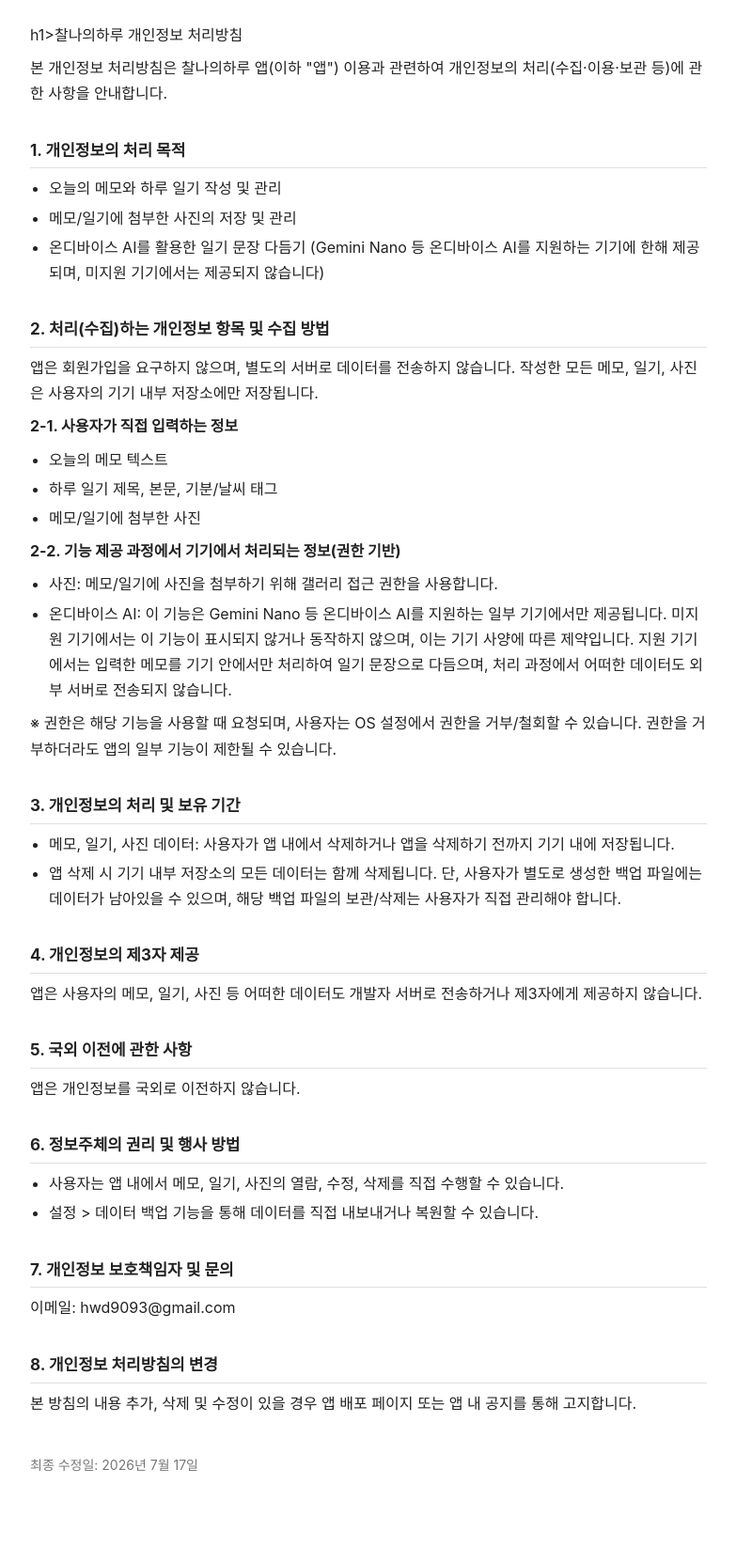
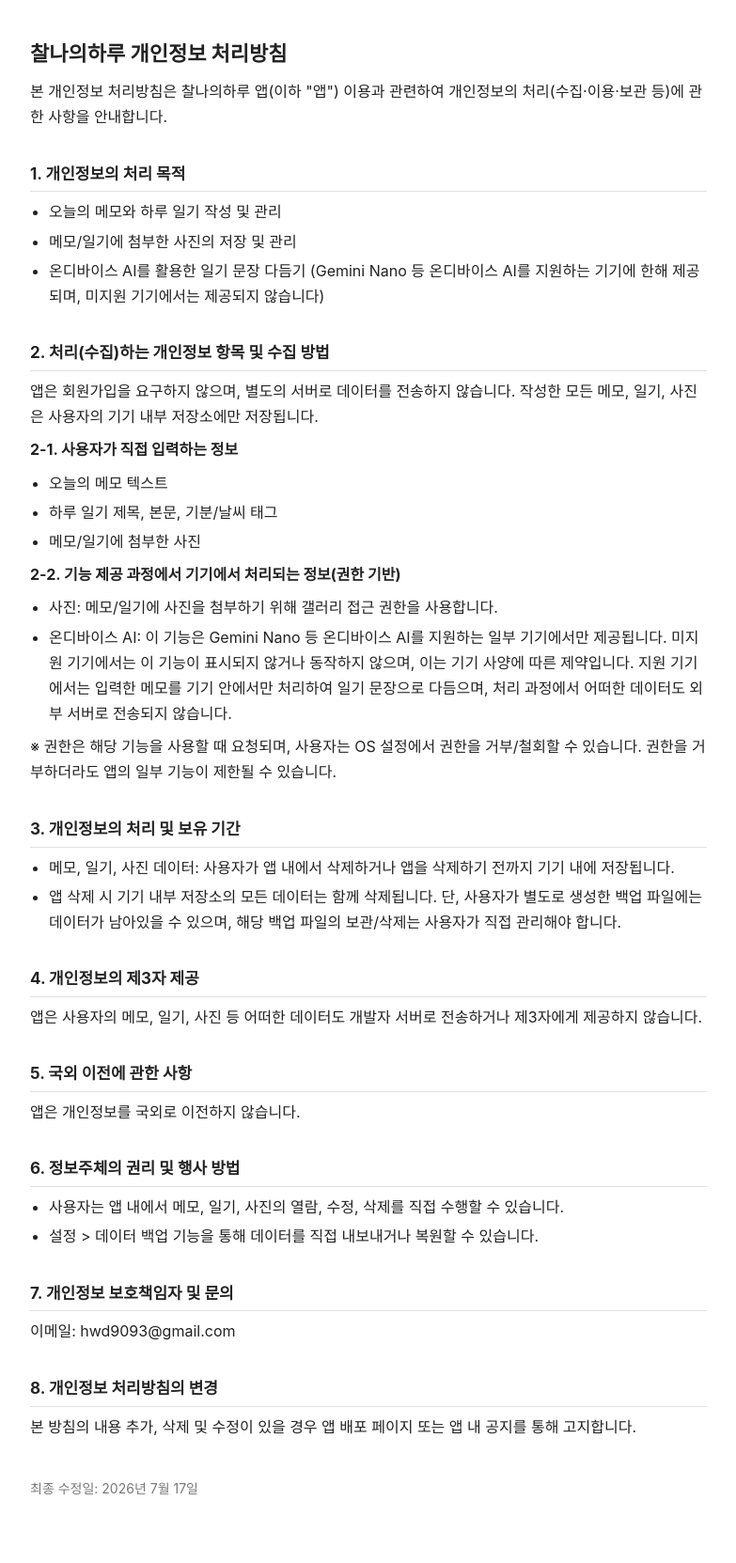
Before and after one commit to hwd3527/hwd3527.github.io, a Jekyll site: the page privacy_momentday.html, which Jekyll copies as it is, in a window 1280 px wide. Shown: the whole page at 94% size, without its empty margins (248-1031 px from the left). Built offline with Jekyll 4.4.1, drawn with Linux system fonts in a browser that asks for light colours; before the commit the page ends 1639 px from its top, so only the background shows below that.

```diff
--- a/privacy_momentday.html
+++ b/privacy_momentday.html
@@ -44,7 +44,7 @@
 </style>
 </head>
 <body>
-  h1>찰나의하루 개인정보 처리방침</h1>
+  <h1>찰나의하루 개인정보 처리방침</h1>
 <p>본 개인정보 처리방침은 찰나의하루 앱(이하 "앱") 이용과 관련하여 개인정보의 처리(수집·이용·보관 등)에 관한 사항을 안내합니다.</p>
 
 <h2>1. 개인정보의 처리 목적</h2>
```
